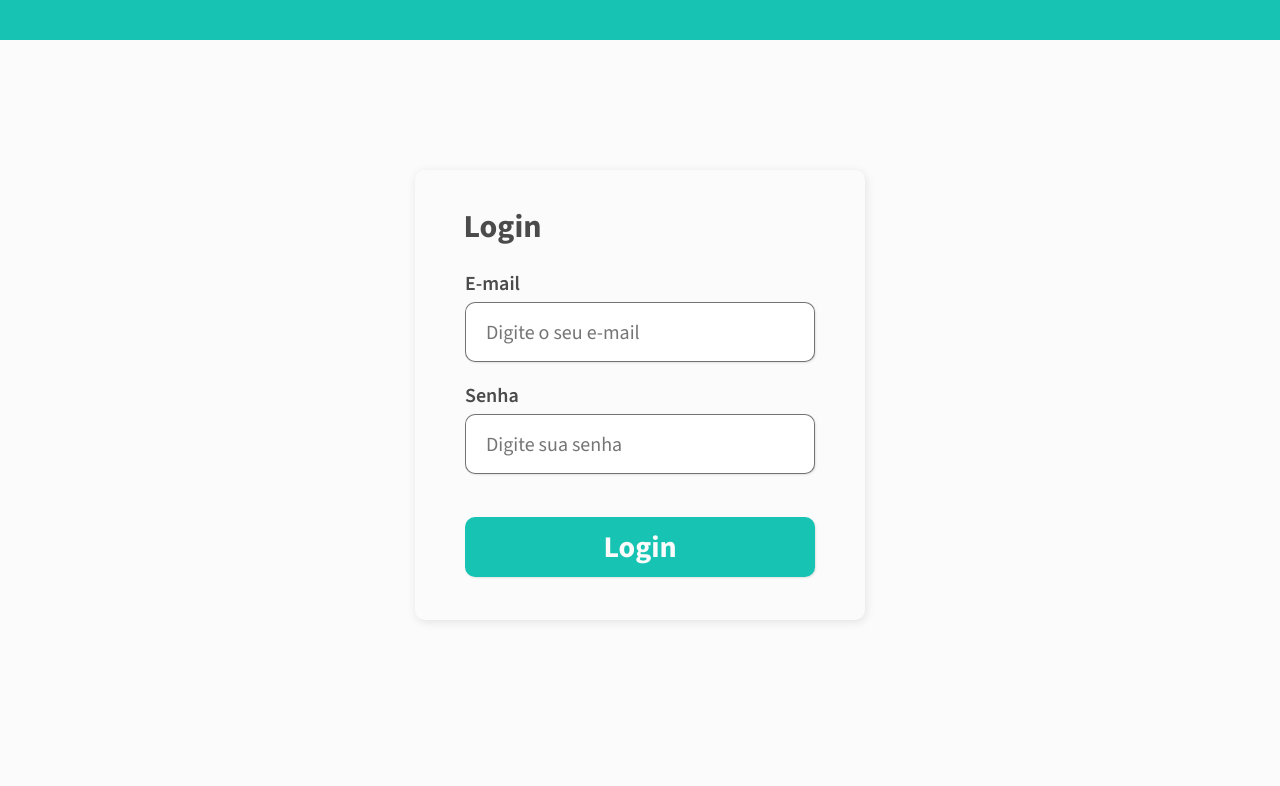
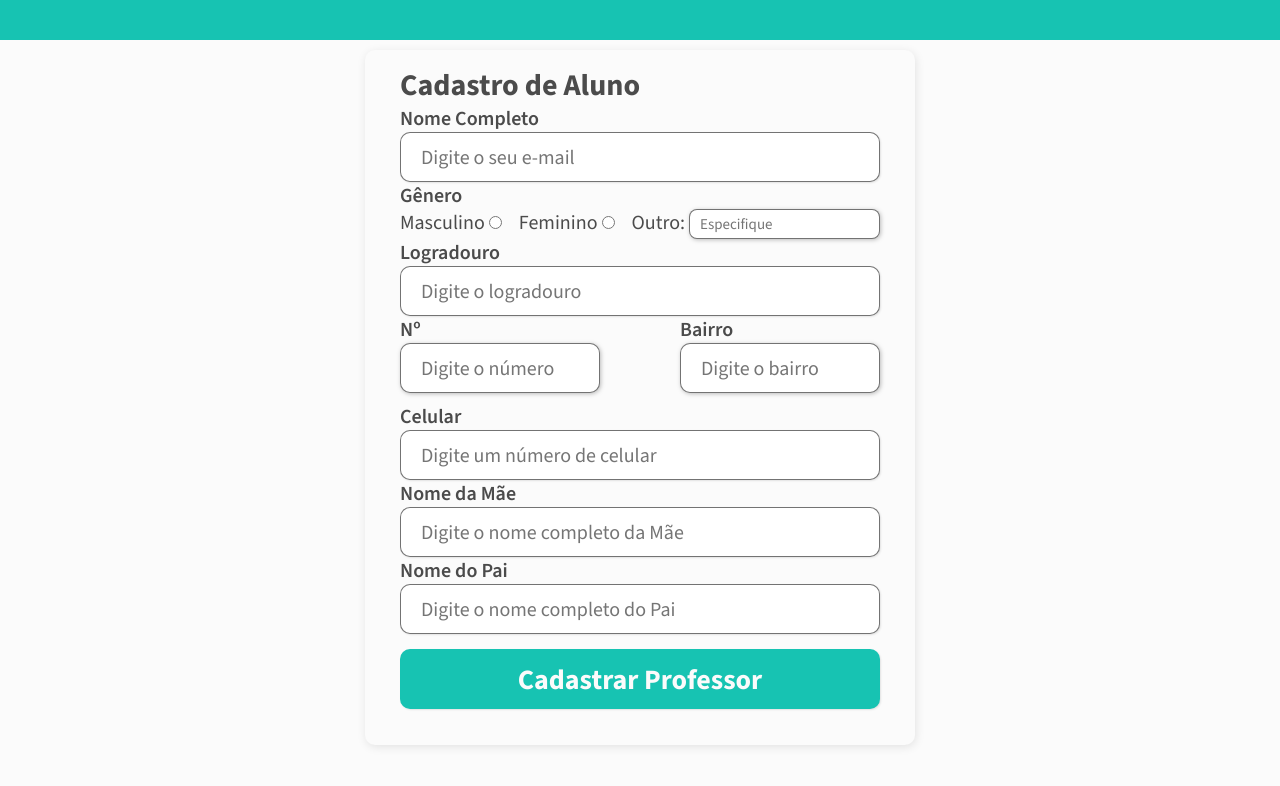
Before and after one commit to oliverbaggins/portal-institucional-pi, a plain HTML site: page portal-institucional/i_diretor/cadastros/cadastra_aluno/cadastro_aluno.html in a window 1280 px wide. Shown: the top 786 px of the page. Drawn offline with nearby package versions, Linux system fonts and the light colour scheme; files that its build step writes are made by us from their sources.

Commit message:
commit forms cadastro aluno e cadastro professor

```diff
--- a/portal-institucional/i_diretor/cadastros/cadastra_aluno/cadastro_aluno.css
+++ b/portal-institucional/i_diretor/cadastros/cadastra_aluno/cadastro_aluno.css
@@ -39,9 +39,9 @@ body{
 .box{
     display: block;
     margin: 0 auto;
-    margin-top: 130px;
-    width: 450px;
-    height: 450px;
+    margin-top: 10px;
+    width: 550px;
+    height: 695px;
     background: #FBFBFB;
     box-shadow: 1px 2px 10px rgba(0, 0, 0, 0.1);
     border-radius: 10px;
@@ -51,34 +51,94 @@ body{
     display: flex;
     flex-direction: column;
     align-items: center;
-    gap: 23px;
 }
 
-.login{
+.cadastro-aluno{
     display: block;
-    margin-top: 35px;
-    margin-right: 275px;
+    margin-top: 15px;
+    margin-right: 240px;
     font-weight: 700;
-    font-size: 32px;
+    font-size: 30px;
     color: #4B4B4B;
 }
 
-.login-boxes{
+.cadastro-boxes{
     display: flex;
     flex-direction: column;
     align-items: flex-start;
 }
 
-.login-boxes label{
+.cadastro-boxes-nb{
+    display: flex;
+    flex-wrap: wrap;
+    justify-content: space-between;
+}
+
+.input-nb{
+    display: flex;
+    flex-direction: column;
+}
+
+.input-nb label{
     font-weight: 600;
     font-size: 20px;
     color: #4B4B4B;
 }
 
-.login-boxes input{
+.input-nb input{
     outline: none;
-    width: 350px;
-    height: 60px;
+    width: 200px;
+    height: 50px;
+    font-weight: 300;
+    font-size: 20px;
+    padding-left: 20px;
+    color: rgba(0, 0, 0, 0.55);
+    border: 0.5px solid rgba(0, 0, 0, 0.55);
+    filter: drop-shadow(1px 1px 2px rgba(0, 0, 0, 0.25));
+    border-radius: 10px;
+    margin-bottom: 10px;
+}
+
+.gender-title{
+    font-weight: 600;
+    font-size: 20px;
+    color: #4B4B4B;
+}
+
+.gender-group{
+    display: flex;
+    justify-content: space-between;
+}
+
+.gender-inputs{
+    font-style: normal;
+    font-weight: 400;
+    font-size: 20px;
+    color: #4B4B4B;
+}
+
+.gender-input-box input{
+    outline: none;
+    height: 30px;
+    font-weight: 300;
+    font-size: 15px;
+    padding-left: 10px;
+    color: rgba(0, 0, 0, 0.55);
+    border: 0.5px solid rgba(0, 0, 0, 0.55);
+    filter: drop-shadow(1px 1px 2px rgba(0, 0, 0, 0.25));
+    border-radius: 8px;
+}
+
+.cadastro-boxes label{
+    font-weight: 600;
+    font-size: 20px;
+    color: #4B4B4B;
+}
+
+.cadastro-boxes input{
+    outline: none;
+    width: 480px;
+    height: 50px;
     font-weight: 200;
     font-size: 20px;
     color: rgba(0, 0, 0, 0.55);
@@ -88,19 +148,18 @@ body{
     box-shadow: 1px 1px 2px rgba(0, 0, 0, 0.1);
     border-radius: 10px;
     padding-left: 20px;
-    margin-top: 5px;
-    margin-bottom: 20px;
 }
 
-.login-button{
+.cadastrar-button{
     background-color: #17C3B2;
     box-shadow: 1px 1px 2px rgba(0, 0, 0, 0.1);
     border-radius: 10px;
-    width: 350px;
+    width: 480px;
     height: 60px;
     font-weight: 700;
-    font-size: 30px;
+    font-size: 28px;
     color: #FBFBFB;
     border: none;
     cursor: pointer;
+    margin-top: 15px;
 }
--- a/portal-institucional/i_diretor/cadastros/cadastra_aluno/cadastro_aluno.html
+++ b/portal-institucional/i_diretor/cadastros/cadastra_aluno/cadastro_aluno.html
@@ -4,8 +4,8 @@
     <meta charset="UTF-8">
     <meta http-equiv="X-UA-Compatible" content="IE=edge">
     <meta name="viewport" content="width=device-width, initial-scale=1.0">
-    <title>Login</title>
-    <link rel="stylesheet" href="login.css">
+    <title>Cadastro de Aluno</title>
+    <link rel="stylesheet" href="cadastro_aluno.css">
 </head>
 <body>
     <header class="main-header">
@@ -14,26 +14,62 @@
     </header>
     <div class="box">
         <main class="main-content">
-            <h1 class="login">Login</h1>
+            <h1 class="cadastro-aluno">Cadastro de Aluno</h1>
             <section>
                 <form action="">
-                    <div class="login-boxes">
-                        <label for="e_mail">E-mail</label>
-                        <input type="email" placeholder="Digite o seu e-mail" id="e_mail">
-                        <label for="senha">Senha</label>
-                        <input type="password" placeholder="Digite sua senha" id="senha">
+                    <div class="cadastro-boxes">
+                        <label for="nome_c">Nome Completo</label>
+                        <input type="text" placeholder="Digite o seu e-mail" id="nome_c">
+                    </div>
+                    <div class="gender-inputs">
+                        <div class="gender-title">
+                            <p>Gênero</p>
+                        </div>
+                        <div class="gender-group">
+                            <div class="gender-input">
+                                <label for="masculino">Masculino</label>
+                                <input type="radio" id="masculino" name="gender">
+                            </div>
+                            <div class="gender-input">
+                                <label for="feminino">Feminino</label>
+                                <input type="radio" id="feminino" name="gender">
+                            </div>
+                            <div class="gender-input-box">
+                                <label for="outro">Outro:</label>
+                                <input type="text" placeholder="Especifique" id="feminino" name="gender">
+                            </div>
+                        </div>
+                    </div>
+                    <div class="cadastro-boxes">
+                        <label for="logradouro">Logradouro</label>
+                        <input type="text" placeholder="Digite o logradouro" id="logradouro">
+                    </div>
+                    <div class="cadastro-boxes-nb">
+                        <div class="input-nb">
+                            <label for="numero">Nº</label>
+                            <input type="number" placeholder="Digite o número" id="numero">
+                        </div>
+                        <div class="input-nb">
+                            <label for="bairro">Bairro</label>
+                            <input type="text" placeholder="Digite o bairro" id="bairro">
+                        </div>
+                    </div>
+                    <div class="cadastro-boxes">
+                        <label for="celular">Celular</label>
+                        <input type="number" placeholder="Digite um número de celular" id="celular">
+                    </div>
+                    <div class="cadastro-boxes">
+                        <label for="nome_mãe">Nome da Mãe</label>
+                        <input type="text" placeholder="Digite o nome completo da Mãe" id="nome_mãe">
+                    </div>
+                    <div class="cadastro-boxes">
+                        <label for="nome_pai">Nome do Pai</label>
+                        <input type="text" placeholder="Digite o nome completo do Pai" id="nome_pai">
                     </div>
                 </form>
             </section>
-            <!--<section class="login-checkbox">
-                <form action="">
-                    <label for="lembrar_senha">Lembrar Senha</label>
-                    <input type="checkbox" id="lembrar_senha">
-                </form>
-                <p class="pass-forgot">Esqueceu a senha?</p>
-            </section>-->
             <section>
-                <a href="../i_responsavel/time_line.html"><button class="login-button">Login</button></a>
+                <a href=""><button class="cadastrar-button">Cadastrar Professor</button></a>
             </section>
         </main>
     </div>
--- a/portal-institucional/i_diretor/cadastros/cadastro_professsor/cadastro_professor.css
+++ b/portal-institucional/i_diretor/cadastros/cadastro_professsor/cadastro_professor.css
@@ -39,9 +39,9 @@ body{
 .box{
     display: block;
     margin: 0 auto;
-    margin-top: 130px;
-    width: 450px;
-    height: 450px;
+    margin-top: 10px;
+    width: 550px;
+    height: 695px;
     background: #FBFBFB;
     box-shadow: 1px 2px 10px rgba(0, 0, 0, 0.1);
     border-radius: 10px;
@@ -51,34 +51,94 @@ body{
     display: flex;
     flex-direction: column;
     align-items: center;
-    gap: 23px;
 }
 
-.login{
+.cadastro-professor{
     display: block;
-    margin-top: 35px;
-    margin-right: 275px;
+    margin-top: 15px;
+    margin-right: 165px;
     font-weight: 700;
-    font-size: 32px;
+    font-size: 30px;
     color: #4B4B4B;
 }
 
-.login-boxes{
+.cadastro-boxes{
     display: flex;
     flex-direction: column;
     align-items: flex-start;
 }
 
-.login-boxes label{
+.cadastro-boxes-nb{
+    display: flex;
+    flex-wrap: wrap;
+    justify-content: space-between;
+}
+
+.input-nb{
+    display: flex;
+    flex-direction: column;
+}
+
+.input-nb label{
     font-weight: 600;
     font-size: 20px;
     color: #4B4B4B;
 }
 
-.login-boxes input{
+.input-nb input{
     outline: none;
-    width: 350px;
-    height: 60px;
+    width: 200px;
+    height: 50px;
+    font-weight: 300;
+    font-size: 20px;
+    padding-left: 20px;
+    color: rgba(0, 0, 0, 0.55);
+    border: 0.5px solid rgba(0, 0, 0, 0.55);
+    filter: drop-shadow(1px 1px 2px rgba(0, 0, 0, 0.25));
+    border-radius: 10px;
+    margin-bottom: 10px;
+}
+
+.gender-title{
+    font-weight: 600;
+    font-size: 20px;
+    color: #4B4B4B;
+}
+
+.gender-group{
+    display: flex;
+    justify-content: space-between;
+}
+
+.gender-inputs{
+    font-style: normal;
+    font-weight: 400;
+    font-size: 20px;
+    color: #4B4B4B;
+}
+
+.gender-input-box input{
+    outline: none;
+    height: 30px;
+    font-weight: 300;
+    font-size: 15px;
+    padding-left: 10px;
+    color: rgba(0, 0, 0, 0.55);
+    border: 0.5px solid rgba(0, 0, 0, 0.55);
+    filter: drop-shadow(1px 1px 2px rgba(0, 0, 0, 0.25));
+    border-radius: 8px;
+}
+
+.cadastro-boxes label{
+    font-weight: 600;
+    font-size: 20px;
+    color: #4B4B4B;
+}
+
+.cadastro-boxes input{
+    outline: none;
+    width: 480px;
+    height: 50px;
     font-weight: 200;
     font-size: 20px;
     color: rgba(0, 0, 0, 0.55);
@@ -88,19 +148,18 @@ body{
     box-shadow: 1px 1px 2px rgba(0, 0, 0, 0.1);
     border-radius: 10px;
     padding-left: 20px;
-    margin-top: 5px;
-    margin-bottom: 20px;
 }
 
-.login-button{
+.cadastrar-button{
     background-color: #17C3B2;
     box-shadow: 1px 1px 2px rgba(0, 0, 0, 0.1);
     border-radius: 10px;
-    width: 350px;
+    width: 480px;
     height: 60px;
     font-weight: 700;
-    font-size: 30px;
+    font-size: 28px;
     color: #FBFBFB;
     border: none;
     cursor: pointer;
+    margin-top: 15px;
 }
```
Also changed, not shown: portal-institucional/i_diretor/cadastros/cadastro_professsor/cadastro_professor.html (+10 -6 lines).
